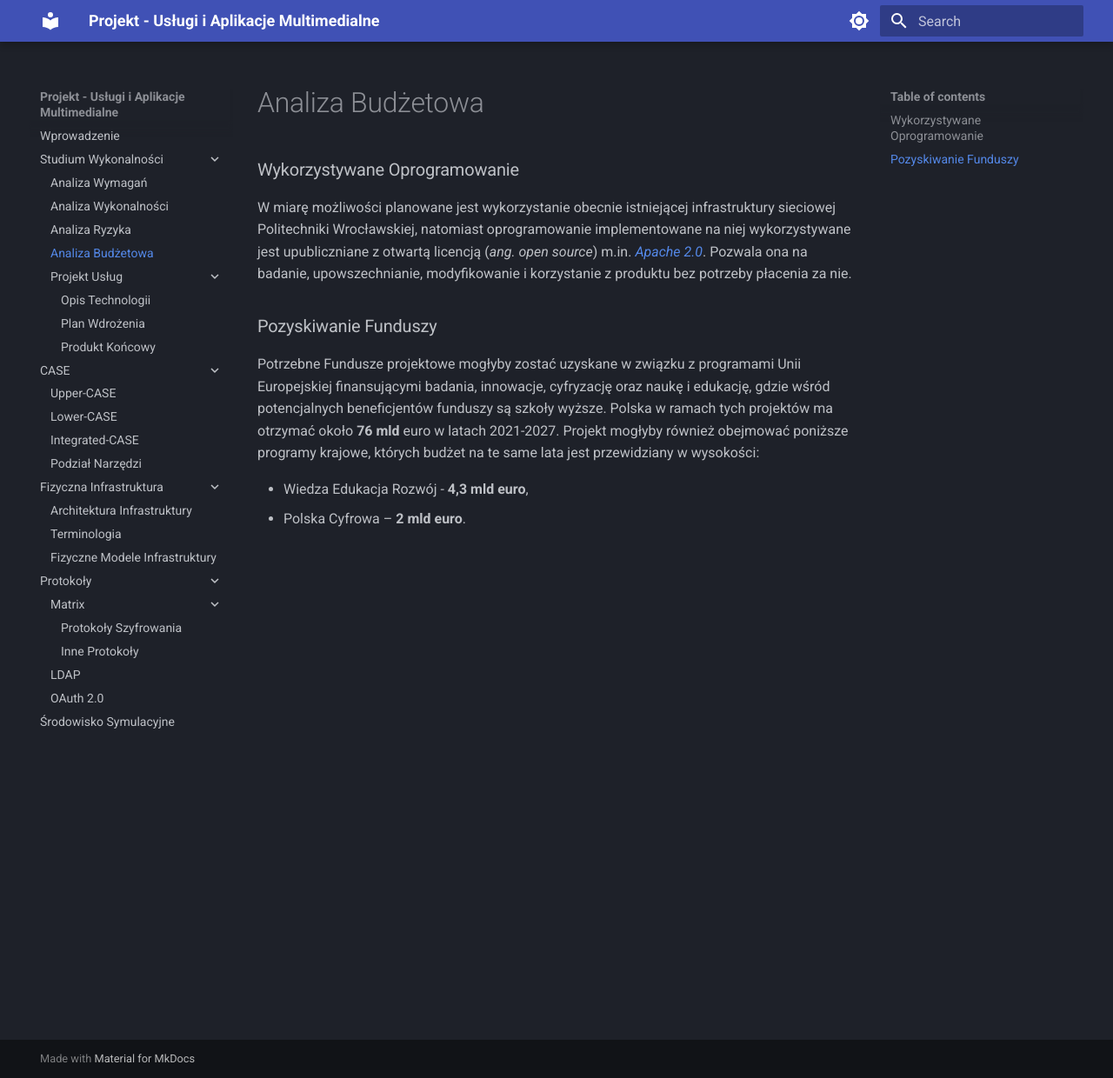
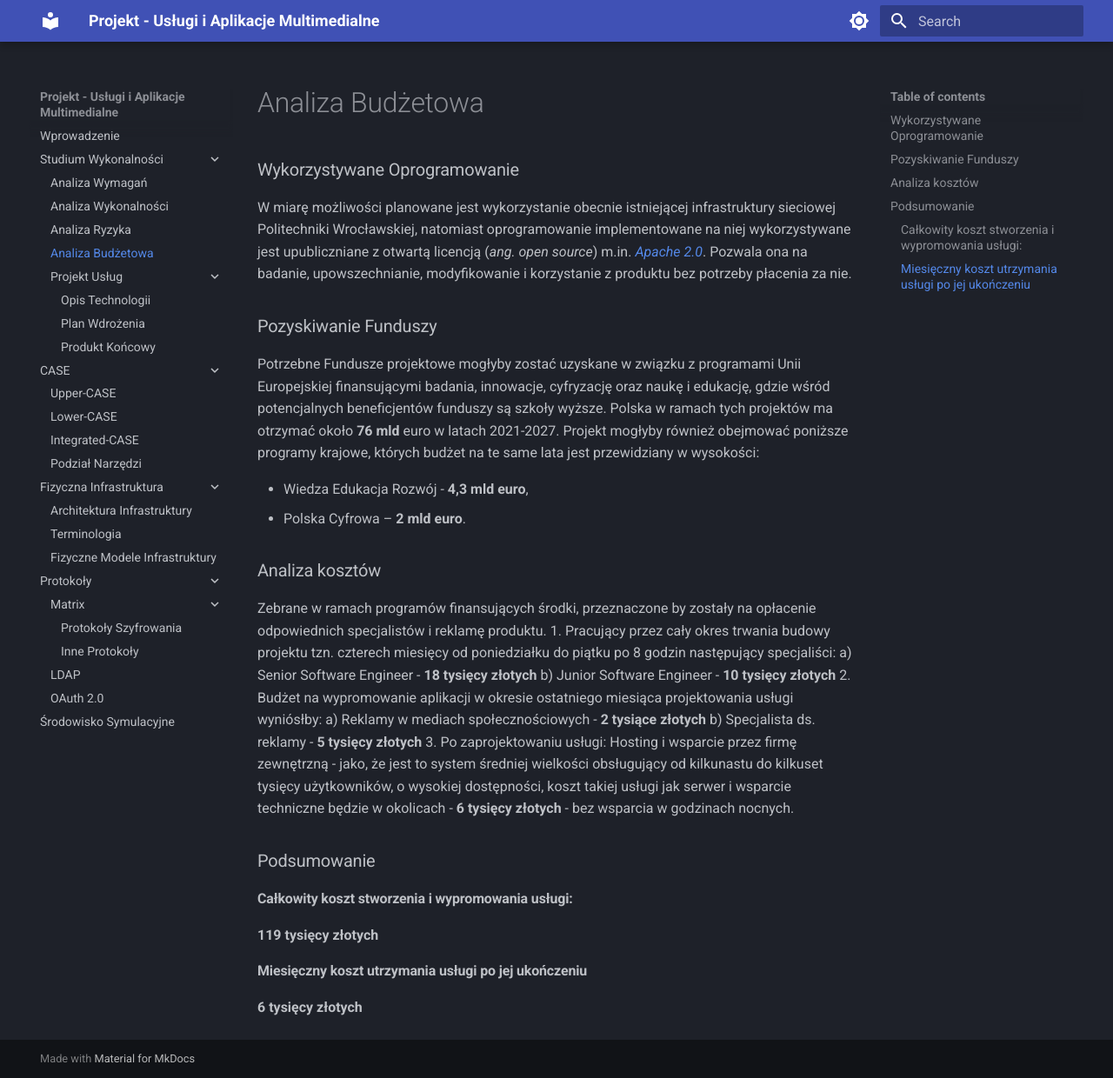
Before and after one commit to chramb/mtx4pwr, an MkDocs documentation site: the page built from docs/studium-wykonalnosci/analiza-budzetowa.md, in a window 1280 px wide and 1240 px high. Shown: the whole window at 87% size. Built offline with MkDocs 1.6.1 and Material for MkDocs 9.7.7, drawn with Linux system fonts in a browser that asks for light colours.

Commit message:
Update analiza-budzetowa.md

```diff
--- a/docs/studium-wykonalnosci/analiza-budzetowa.md
+++ b/docs/studium-wykonalnosci/analiza-budzetowa.md
@@ -15,3 +15,21 @@ Projekt mogłyby również obejmować poniższe programy krajowe, których budż
 
 - Wiedza Edukacja Rozwój - **4,3 mld euro**,
 - Polska Cyfrowa  – **2 mld euro**.
+
+# Analiza kosztów
+
+Zebrane w ramach programów finansujących środki, przeznaczone by zostały na opłacenie odpowiednich specjalistów i reklamę produktu.
+1. Pracujący przez cały okres trwania budowy projektu tzn. czterech miesięcy od poniedziałku do piątku po 8 godzin następujący specjaliści:
+a) Senior Software Engineer - **18 tysięcy złotych**
+b) Junior Software Engineer - **10 tysięcy złotych**
+2. Budżet na wypromowanie aplikacji w okresie ostatniego miesiąca projektowania usługi wyniósłby:
+a) Reklamy w mediach społecznościowych - **2 tysiące złotych**
+b) Specjalista ds. reklamy - **5 tysięcy złotych**
+3. Po zaprojektowaniu usługi:
+Hosting i wsparcie przez firmę zewnętrzną - jako, że jest to system średniej wielkości obsługujący od  kilkunastu do kilkuset tysięcy użytkowników, o wysokiej dostępności, koszt takiej usługi jak serwer i wsparcie techniczne będzie w okolicach - **6 tysięcy złotych** - bez wsparcia w godzinach nocnych.
+
+# Podsumowanie
+## Całkowity koszt stworzenia i wypromowania usługi:
+**119 tysięcy złotych**
+## Miesięczny koszt utrzymania usługi po jej ukończeniu
+**6 tysięcy złotych**
```
